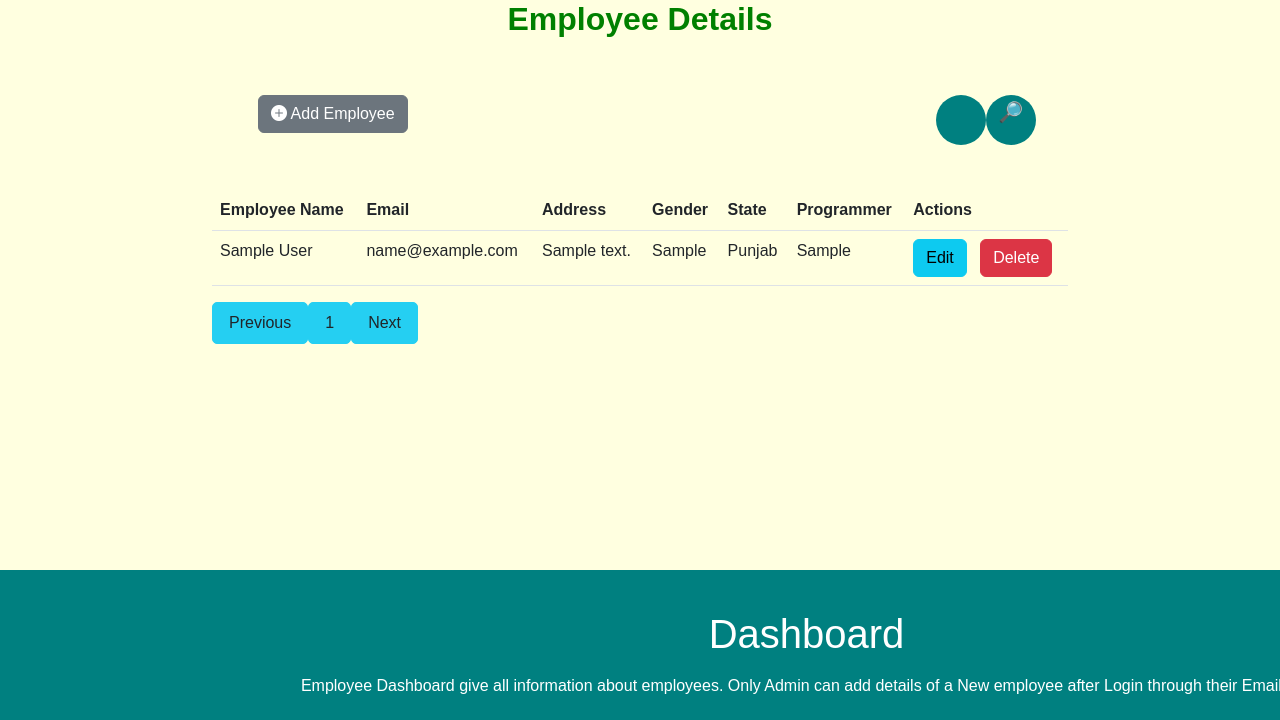
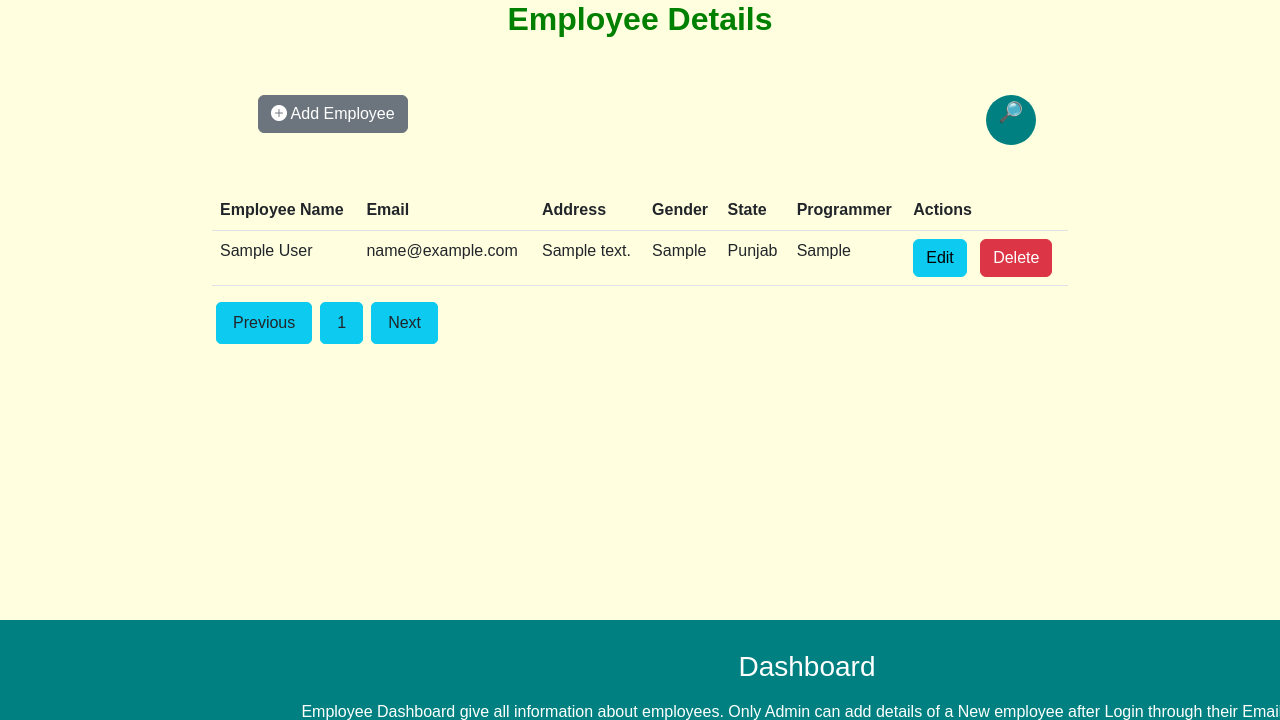
Before and after one commit to pankaj0114/php-crud, a PHP site: page /pankaj/ in a window 1280 px wide. Shown: the part 80-800 px from the top of the page. Run offline with PHP 8.4, Linux system fonts and the light colour scheme; the visitor is signed in with stand-in values (Sample User, id 1); tables that the repository leaves empty or names only in its code hold one stand-in row (values such as "Sample post").

Commit message:
Second of June

```diff
--- a/delete.php
+++ b/delete.php
@@ -32,10 +32,10 @@ if (isset($_GET['id'])) {
 
     </head>
     <body style="background-color:lightyellow ; text-align:center ">
-        <b><h1 style="text-align:center; color: #008080; ">Employee Record deleted Successfully !!</h1></b>
+        <b><h1 style="text-align:center; color: #008080; ">Employee Record deleted Successfully.</h1></b>
         <img class ="img" src="https://img.icons8.com/?size=512&id=23446&format=png" style=" padding-left:10%" alt="logo">
-        <p><h2 style="color: crimson"> Thanks for visiting Dashboard !! Employee Record  deleted successfully !</h2></p>
-        <p><h2 style="color: crimson"><a href="index.php">Back to home Page !!</a></h2></p>
+        <p><h2 style="color: crimson"> Thanks for visiting Dashboard !!</h2></p>
+        <p><h2 style="color: crimson"><a href="index.php">Back to home Page</a></h2></p>
 
          </body>
 
--- a/footer.css
+++ b/footer.css
@@ -1,43 +1,43 @@
-*{
+* {
     margin: 0;
     padding: 0;
     box-sizing: border-box;
 }
-body{
+body {
     background: #fcfcfc;
     font-family: sans-serif;
 }
 
-footer{
-  position:fixed;
+footer {
+    position: fixed;
     bottom: 0;
     left: 0;
     right: 0;
     background: #008080;
-  height: 150px;
+    height: 100px;
     width: 20vw;
-  padding-top: 40px;
+    padding-top: 30px;
     color: #fff;
-  width: 1613px;
+    width: 1614px;
     text-align: center;
 }
-.footer-content{
+.footer-content {
     display: flex;
     align-items: center;
     justify-content: center;
     flex-direction: column;
     text-align: center;
 }
-.footer-content h1{
+.footer-content h1 {
     padding: left 50px;
-  text-align:center;
+    text-align: center;
 }
 
-.footer-content p{
+.footer-content p {
     max-width: 750px;
     margin: 10px auto;
     line-height: 28px;
-  font-size: 14px;
+    font-size: 10px;
     color: #cacdd2;
     text-align: center;
 }
--- a/footer.html
+++ b/footer.html
@@ -9,7 +9,7 @@
 
         <footer>
           <div class=”footer-content”>
-            <h1><p> Dashboard </p></h1>
+            <h3><p> Dashboard </p></h3>
 
 
           <p class="footer-content"> Employee Dashboard give all information about employees.
--- a/index.php
+++ b/index.php
@@ -14,7 +14,8 @@ if ((isset($_POST['save']))) {
   }
 }
 
-$sql = "SELECT * FROM employees_info " . $where;
+// employees_info from database
+$sql = " SELECT * FROM employees_info " . $where;
 $result = $conn->query($sql);
 if (empty($_SESSION['email']) || $_SESSION['email'] == '') {
   header("Location:login.php");
@@ -41,14 +42,15 @@ if ((isset($_POST['save']))) {
     //print_r($employeesdata);
 
   } else {
-    $searchErr = " Please send something";
+    $searchErr = " Please Search  something";
   }
 }
 
 ?>
 <!DOCTYPE html>
 <html lang="en">
-  <head>
+
+<head>
   <meta charset="UTF-8">
   <meta http-equiv="X-UA-Compatible" content="IE=edge">
   <meta name="viewport" content="width=device-width, initial-scale=1.0">
@@ -72,23 +74,17 @@ if ((isset($_POST['save']))) {
             </a>
         </li>
         <form action="index.php " method="post" style="padding-left:500px">
+
+        <!--  Search bar Code  --->
           <li>
             <div class="search-box" style="margin-top:0 ; padding-right:50px">
               <button class="btn-search " name="save">
-                <p style="text-align:center">🔎 </p><i class="fas fa-search"></i>
+                <p style="text-align:center ; position:middle">🔎 </p><i class="fas fa-search"></i>
               </button>
-              <input type="text" class="input-search" name="search" placeholder="Type to Search...">
+              <input type="text" class="input-search" name="search" placeholder="Search Employee">
             </div>
 
-    <!--
-                <div class="search-bar" style="margin-top:0 ; padding-right:50px">
-                  <input type="text" class="form-control" name="search" placeholder="Search here">
-                </div>
-                <div>
-                  <button type="submit" method="post" action=" index.php " name="save" class="btn btn-primary"
-                    style="width:85% ;text-align:center"> Search </button>
-                </div>
-    -->
+
 
           </li>
       </ul>
@@ -184,13 +180,14 @@ if ((isset($_POST['save']))) {
       </tbody>
 
     </table>
-
     <?php
     if (isset($_GET['page_no']) && $_GET['page_no'] != "") {
       $page_no = $_GET['page_no'];
     } else {
       $page_no = 1;
     }
+
+
     $total_records_per_page = 2;
     //$offset = ($page_no-1)* $total_records_per_page;
     $previous_page = $page_no - 1;
@@ -204,7 +201,7 @@ if ((isset($_POST['save']))) {
     $total_records = $total_records['total_records'];
     $total_no_of_pages = ceil($total_records / $total_records_per_page);
     $second_last = $total_no_of_pages - 1;
-    // total pages minus 1
+    // total pages minus one
     //print_r($total_records);
     ?>
     <ul class="pagination">
@@ -247,6 +244,7 @@ if ((isset($_POST['save']))) {
 </body>
 
 </html>
+
 <?php
 include "footer.html";
 ?>
--- a/pagination.php
+++ b/pagination.php
@@ -71,9 +71,8 @@ if (empty($_SESSION['email']) || $_SESSION['email'] == '') {
             $sql = " SELECT * from employees_info  LIMIT $offset , $total_records_per_page ";
             $result = $conn->query($sql);
             while ($row = mysqli_fetch_array($result)) {
-                echo "<tr>
-                    <td>".$row['name'] ."</td>
-                    <td>".$row['email']."</td>
+                echo "<tr> <td>".$row['name'] ."</td>
+                        <td>".$row['email']."</td>
                     <td>".$row['address']."</td>
                     <td>".$row['gender']."</td>
                     <td>".$row['states']."</td>
--- a/style.css
+++ b/style.css
@@ -25,7 +25,7 @@ body {
 .py-4 {
     display: flex;
     gap: 1em;
-    font-size: 18px;
+    font-size: 10px;
     padding: 16px 0;
 }
 .py-4 li:hover {
@@ -50,7 +50,7 @@ body {
     outline: none;
     border-radius: 25px;
     transition: all 0.5s ease-in-out;
-    background-color: #008080;
+    background-color: lightyellow;
     padding-right: 40px;
     color: #008080;
 }
@@ -105,12 +105,16 @@ body {
   }
 
   .pagination a {
-    background-color: #25cff2;
+    background-color: #0dcaf0;
     color: white;
-    border: 1px solid #25cff2;
+    border: 1px solid #0dcaf0;
+    margin: 0 4px;
   }
 
-  .pagination a:hover(.active) {background-color: #ddd;}
+  .pagination a:hover(.active)
+  {
+    background-color: #ddd;
+    }
 
   .pagination a:first-child {
     border-top-left-radius: 5px;
```
Also changed, not shown: update.php (+7 -18 lines). Lines whose indentation alone changed are shown as unchanged.
